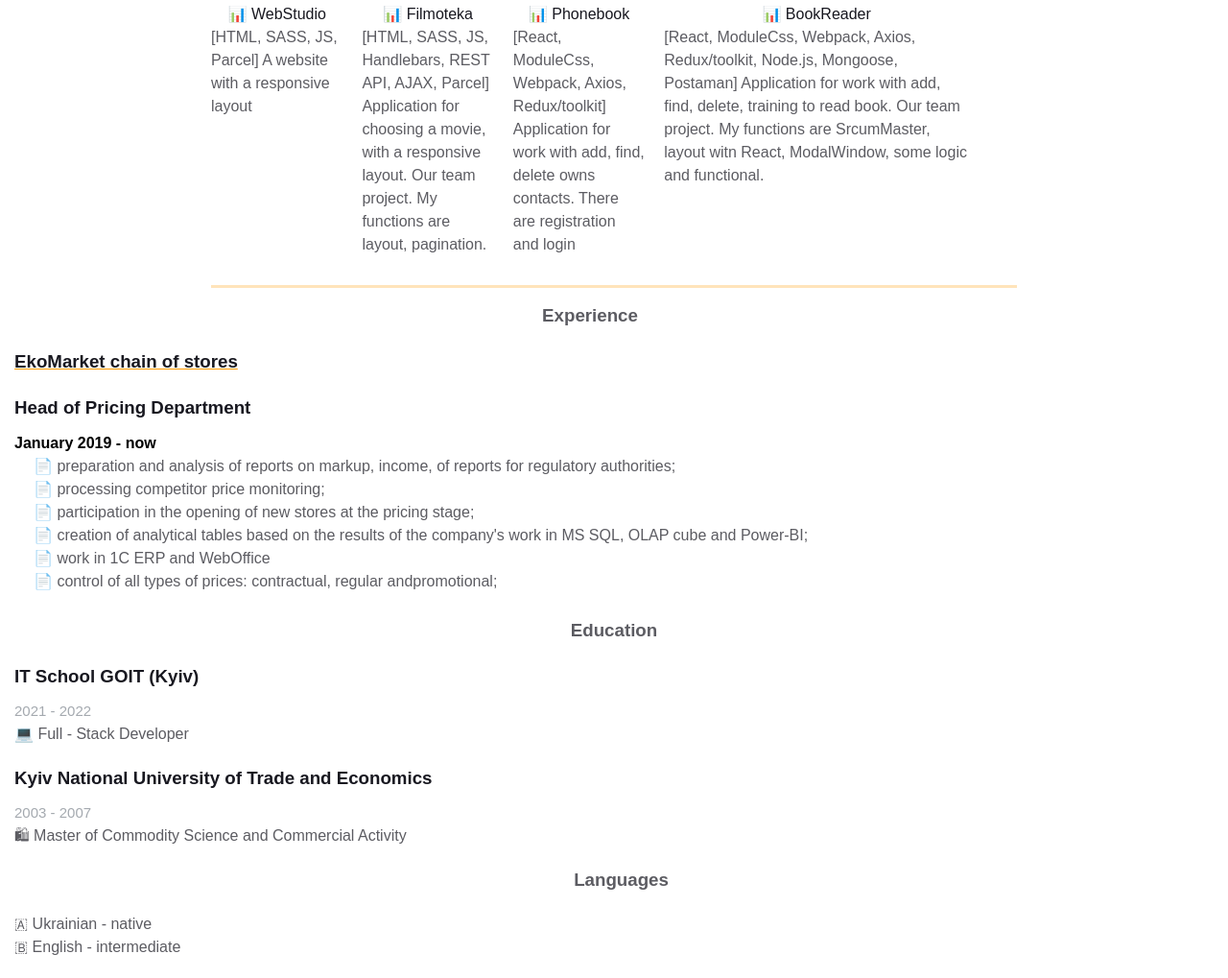
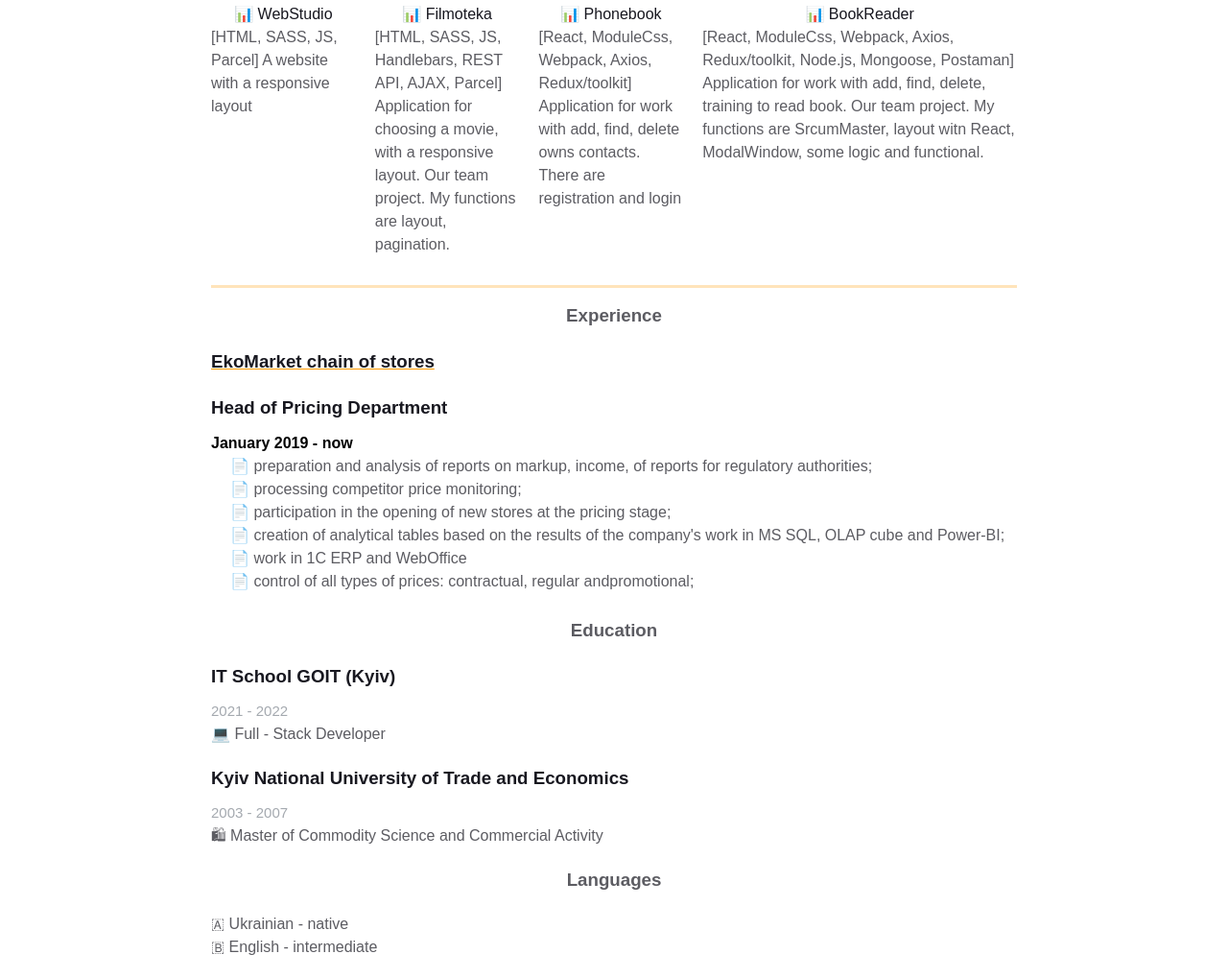
Before and after one commit to IRYNA86/homepage, a plain HTML site: page index.html in a window 1280 px wide. Shown: the part 1062-2081 px from the top of the page at 96% size. Drawn offline with Linux system fonts and the light colour scheme.

Commit message:
Fixed bags of container

```diff
--- a/index.html
+++ b/index.html
@@ -100,10 +100,9 @@
               </div>
             </div>
           </div>
-        </div>
+          </div>
       </div>
     </main>
-
     <div class="container">
       <div class="resume__block">
         <div class="intro">
@@ -246,7 +245,7 @@
         </div>
       </div>
     </div>
-    <div class="experiences">
+    <div class="container experiences">
       <h3 class="experiences__header">Experience</h3>
       <div class="experiences__company">
         <div class="experiences__company-header">
@@ -282,7 +281,7 @@
         </div>
       </div>
     </div>
-    <div class="additional-info fv">
+    <div class="container additional-info fv">
       <div class="additional-info__education">
         <h3 class="additional-info__education-header">Education</h3>
         <div class="additional-info__education-university">
--- a/styles.css
+++ b/styles.css
@@ -24,7 +24,6 @@ body {
 
 li {
   list-style: none;
-
 }
 a {
   text-decoration: none;
@@ -45,7 +44,7 @@ a {
 .icon {
   width: 20px;
   height: 20px;
-    fill: var(--icon-color)
+  fill: var(--icon-color);
 }
 .resume {
   margin: 50px auto;
@@ -62,7 +61,6 @@ a {
 }
 
 @media screen and (max-width: 576px) {
-
   .main-info,
   .contact_info_container {
     flex-direction: column;
@@ -78,7 +76,6 @@ a {
 
   .experiences {
     margin-right: 0;
-
   }
 }
 .contacts__list {
@@ -179,13 +176,13 @@ a {
   text-align: center;
   margin-bottom: 15px;
 }
-.skills__block{
+.skills__block {
   display: flex;
 }
 .skills__list {
   color: var(--secondary-text-color);
 }
-.skills__list:not(:last-child){
+.skills__list:not(:last-child) {
   margin-right: 20px;
 }
 .skills__text {
@@ -194,7 +191,7 @@ color: var(--secondary-text-color);
 }
 .experiences {
   flex: 1 1 60%;
-    margin-right: 50px;
+  /* margin-right: 50px; */
 }
 
 .experiences__header {
@@ -202,13 +199,12 @@ color: var(--secondary-text-color);
   text-align: center;
   margin-bottom: 20px;
 }
-.experiences__block{
+.experiences__block {
   display: flex;
 }
 .experiences__list:not(:last-child) {
   width: 100%;
   margin-right: 20px;
-
 }
 .experiences__discription {
   color: var(--secondary-text-color);
@@ -232,11 +228,9 @@ color: var(--secondary-text-color);
   text-decoration-line: underline;
   text-align: left;
   margin-bottom: 20px;
-    margin-left: 15px;
 }
 
 .experiences__company-project {
-    margin-left: 15px;
   margin-bottom: 25px;
 }
 
@@ -265,10 +259,6 @@ color: var(--secondary-text-color);
 .additional-info__education {
   margin-bottom: 20px;
 }
-
-.additional-info__education-university{
-    margin-left: 15px;
-}
 .additional-info__education-university:not(:last-child) {
   margin-bottom: 20px;
 }
@@ -296,7 +286,6 @@ color: var(--secondary-text-color);
 }
 
 .additional-info__languages {
-    margin-left: 15px;
   margin-bottom: 20px;
 }
 
```
Lines whose indentation alone changed are shown as unchanged.
